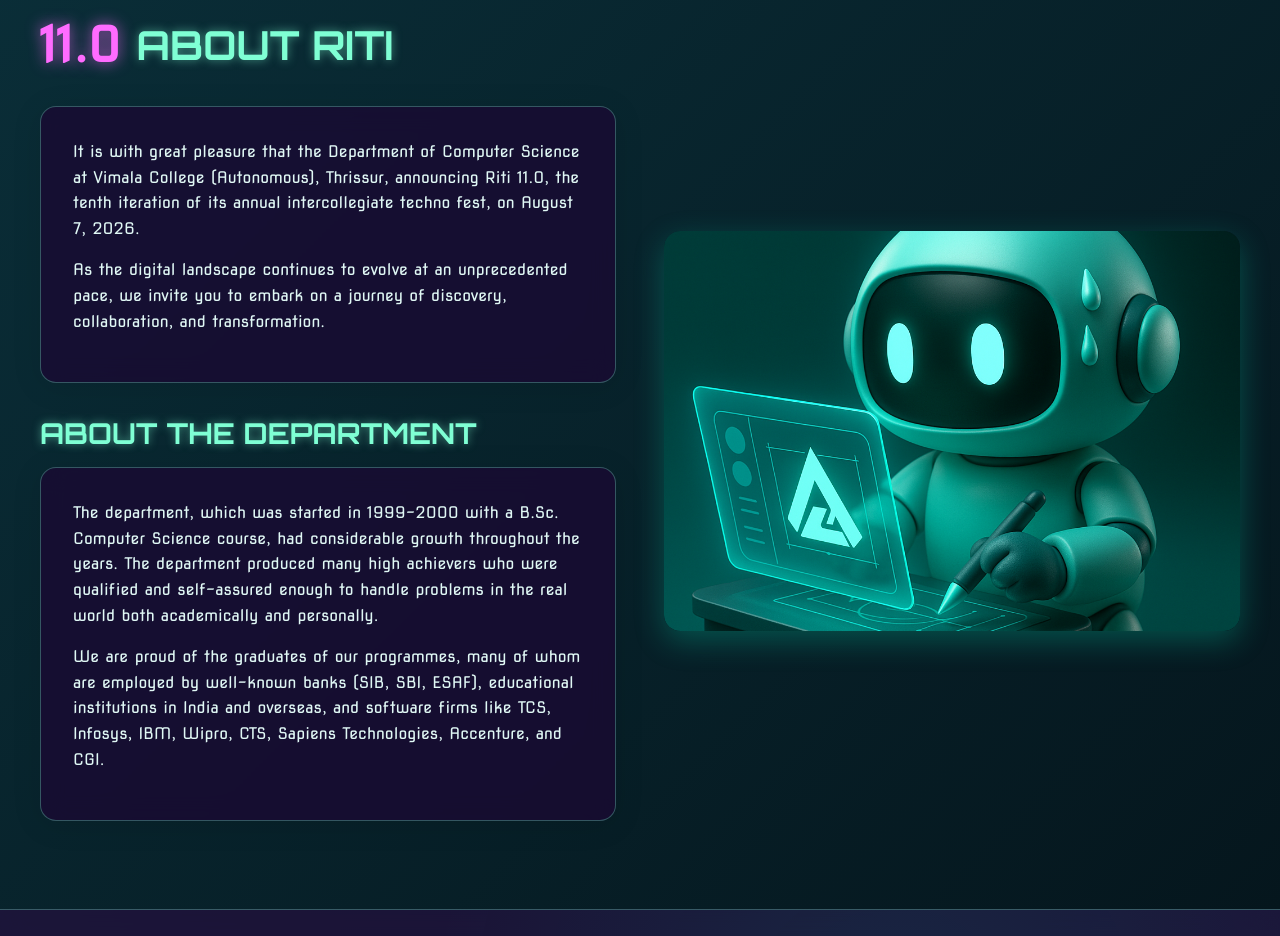
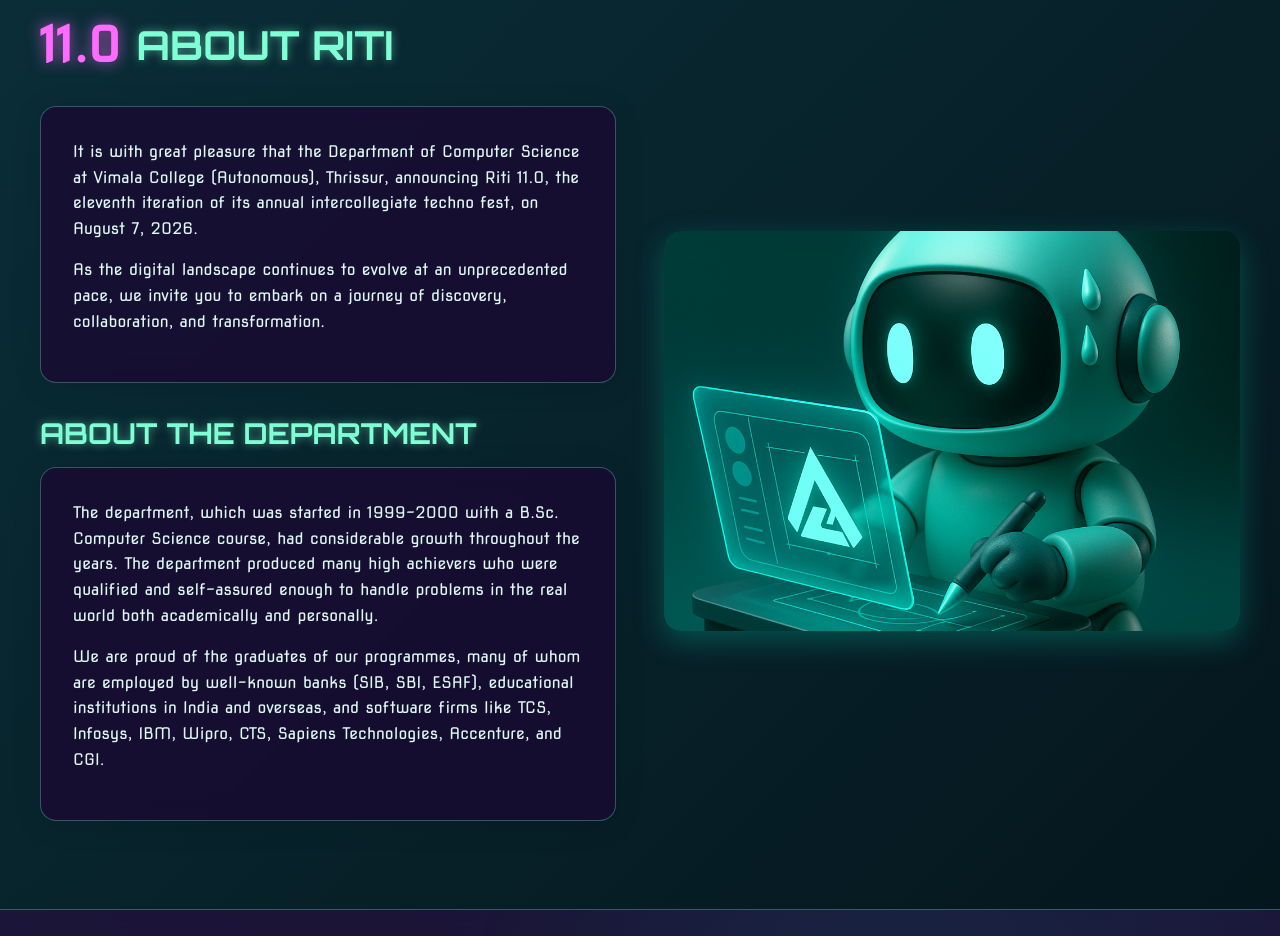
Before and after one commit to techfestriti/RitiFrontend, a React (Vite) app: page / in a window 1280 px wide. Shown: the part 1140-2076 px from the top of the page. Built offline with nearby package versions, Linux system fonts and the light colour scheme; no server answers; a web font is replaced by a local one.

Commit message:
Update AboutUs.jsx

```diff
--- a/src/components/AboutUs.jsx
+++ b/src/components/AboutUs.jsx
@@ -18,7 +18,7 @@ const AboutSection = () => {
           <div className="glass-card about-card">
             <p>
               It is with great pleasure that the Department of Computer Science at Vimala College (Autonomous), Thrissur,
-              announcing Riti 11.0, the tenth iteration of its annual intercollegiate techno fest, on August 7, 2026.
+              announcing Riti 11.0, the eleventh iteration of its annual intercollegiate techno fest, on August 7, 2026.
             </p>
             <p>
               As the digital landscape continues to evolve at an unprecedented pace, we invite you to embark on
```
